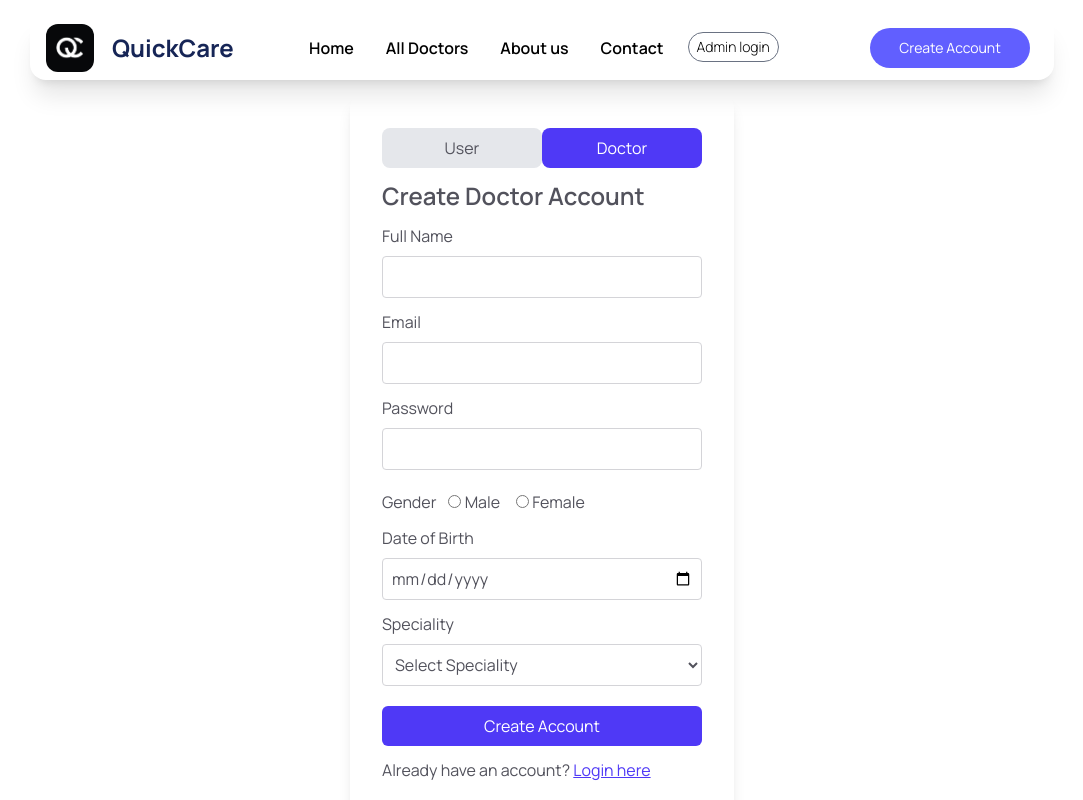
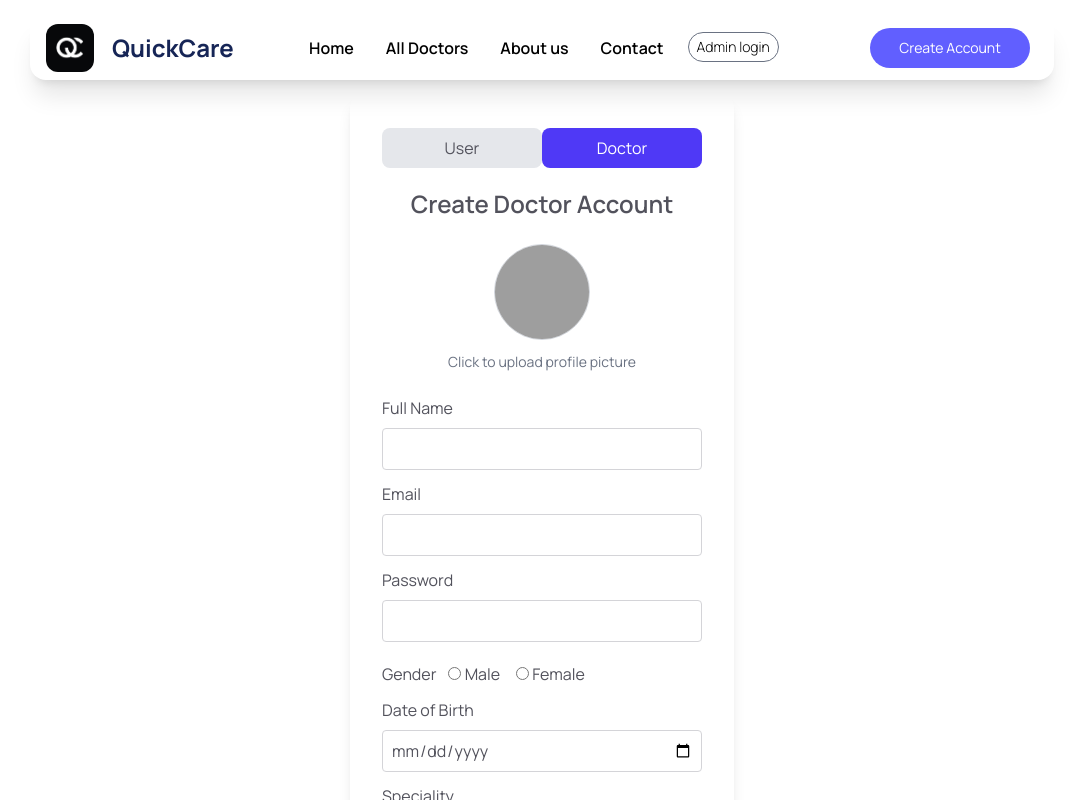
Before and after one commit to GauravPhule23/doc-frontend, a React (Vite) app: page /signup in a window 1280 px wide. Both pictures are taken after a click on the button "Doctor". Shown: the top 800 px of the page, without its empty margins (98-1181 px from the left). Built offline with nearby package versions, Linux system fonts and the light colour scheme; grey boxes are pictures that could not be loaded.

Commit message:
profile and experience input field

```diff
--- a/src/components/Navbar.jsx
+++ b/src/components/Navbar.jsx
@@ -26,7 +26,7 @@ export const Navbar = () => {
             <NavLink to={''}> <span className='border-gray-500 border-1 shadow-none mx-2 rounded-2xl transition delay-75 hover:bg-gray-100 cursor-pointer px-2 py-1 text-sm font-light no-underline lg:block hidden'>Admin login</span> </NavLink>
         </div>
 
-        <button className='bg-indigo-500 hover:bg-indigo-600 cursor-pointer text-sm w-[10rem] h-10 rounded-full my-auto text-white mr-6 lg:block hidden' id='create ac button' onClick={() => navigate('/login')}>Create Account</button>
+        <button className='bg-indigo-500 hover:bg-indigo-600 cursor-pointer text-sm w-[10rem] h-10 rounded-full my-auto text-white mr-6 lg:block hidden' id='create ac button' onClick={() => navigate('/signup')}>Create Account</button>
     </div>
   )
 }
--- a/src/pages/Signup.jsx
+++ b/src/pages/Signup.jsx
@@ -21,6 +21,7 @@ export const Signup = () => {
     return (
         <form className="min-h-[80vh] flex items-center">
             <div className="flex flex-col gap-3 m-auto items-start p-8 min-w-[340px] sm:min-w-96 text-zinc-600 rounded-xl shadow-lg">
+
                 {/* Tab Switch */}
                 <div className="flex w-full ">
                     <button
@@ -35,9 +36,39 @@ export const Signup = () => {
                     >Doctor</button>
                 </div>
 
-                <p className='text-2xl font-semibold '>Create {userType === 'user' ? 'User' : 'Doctor'} Account</p>
+                <p className='text-2xl font-semibold mt-2 mx-auto'>Create {userType === 'user' ? 'User' : 'Doctor'} Account</p>
+
+                {userType === 'doctor' && (
+                    <div className='w-full flex flex-col items-center my-3'>
+                        <label htmlFor="profilePic">
+                            <img
+                                src={formData.profilePic || "https://t4.ftcdn.net/jpg/02/15/84/43/360_F_215844325_ttX9YiIIyeaR7Ne6EaLLjMAmy4GvPC69.jpg"}
+                                alt="Profile"
+                                className="w-24 h-24 rounded-full border border-gray-300 object-cover cursor-pointer"
+                            />
+                        </label>
+                        <input
+                            type="file"
+                            id="profilePic"
+                            accept="image/*"
+                            className="hidden"
+                            onChange={(e) => {
+                                const file = e.target.files[0];
+                                if (file) {
+                                    const reader = new FileReader();
+                                    reader.onload = (event) => {
+                                        setFormData({ ...formData, profilePic: event.target.result });
+                                    };
+                                    reader.readAsDataURL(file);
+                                }
+                            }}
+                        />
+                        <p className="text-sm text-gray-500 mt-3">Click to upload profile picture</p>
+                    </div>
+                )}
 
                 {/* Common Fields */}
+
                 <div className='w-full'>
                     <p>Full Name</p>
                     <input className='border border-zinc-300 rounded w-full p-2 mt-2' type="text" name="fullName" onChange={handleChange} value={formData.fullName} required />
@@ -64,6 +95,8 @@ export const Signup = () => {
 
                 {/* Doctor-Specific Fields */}
                 {userType === 'doctor' && (
+                    <div>
+
                         <div className='w-full'>
                             <p>Speciality</p>
                             <select className='border border-zinc-300 rounded w-full p-2 mt-2' name="speciality" onChange={handleChange} value={formData.speciality} required>
@@ -73,6 +106,22 @@ export const Signup = () => {
                                 ))}
                             </select>
                         </div>
+
+                        <div className='w-full mt-4'>
+                            <p>Experience (Years): {formData.experience || 1}</p>
+                            <input
+                                type="range"
+                                min="1"
+                                max="100"
+                                name="experience"
+                                value={formData.experience || 1}
+                                onChange={handleChange}
+                                className='w-full mt-2'
+                            />
+                        </div>
+
+                    </div>
+
                 )}
 
                 <button className='bg-indigo-600 text-white w-full py-2 rounded-md text-base cursor-pointer mt-2'>Create Account</button>
```
Lines whose indentation alone changed are shown as unchanged.
